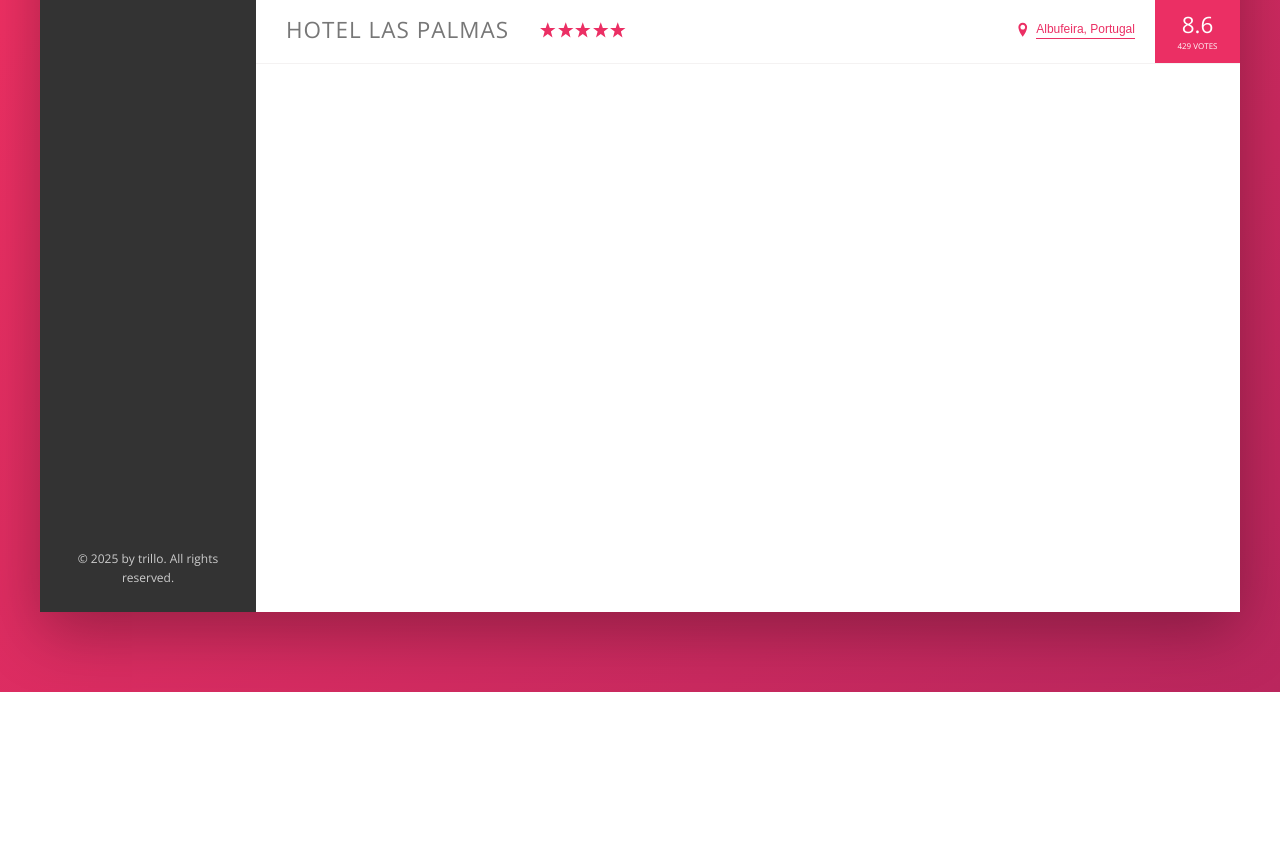
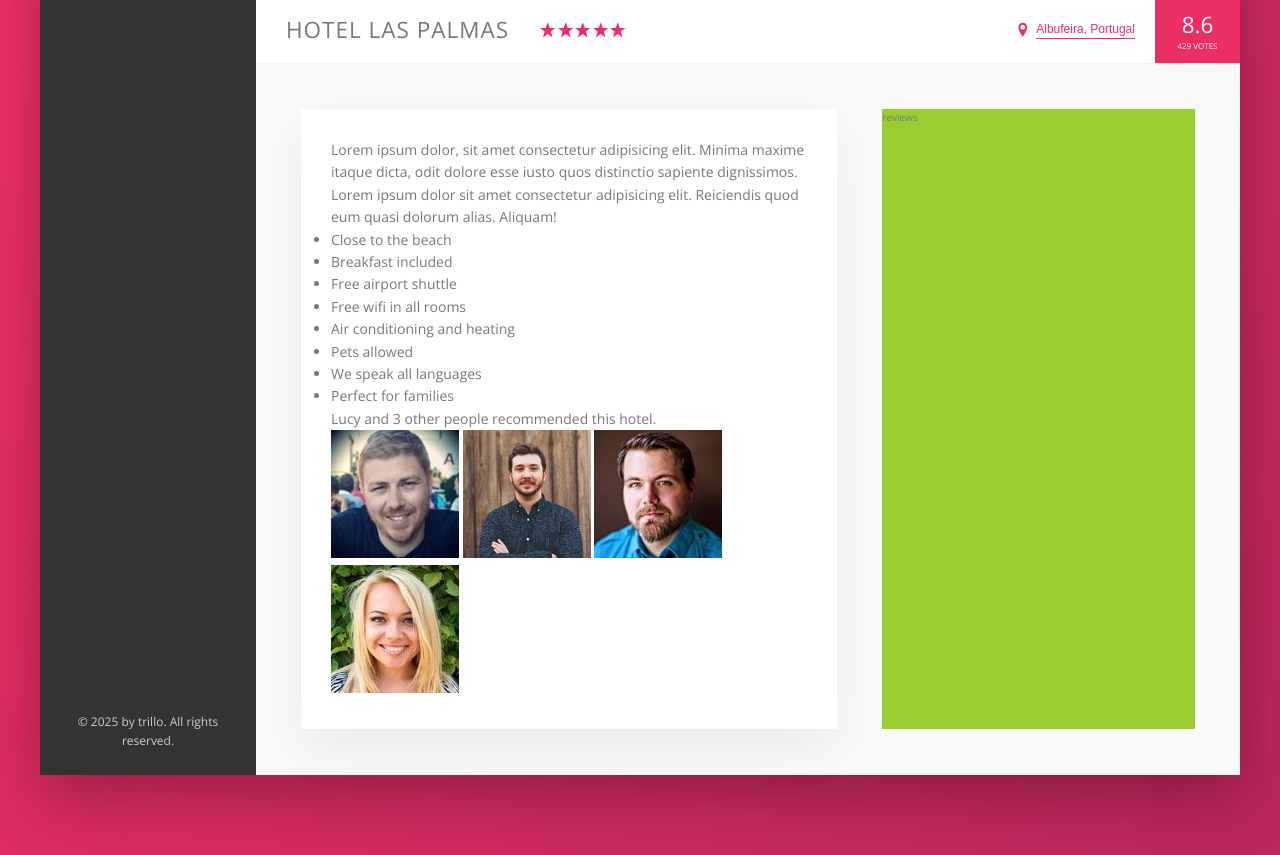
Before and after one commit to Souravbanerjeedata/trillo-booking-app-landing-page, a website: page index.html in a window 1280 px wide. Shown: the part 538-1393 px from the top of the page. Before the commit the page ends 1230 px from the top, so only its background shows below. Drawn offline with nearby package versions, Linux system fonts and the light colour scheme.

Commit message:
Building the Description Section - Part 1

```diff
--- a/index.html
+++ b/index.html
@@ -146,6 +146,57 @@
               <div class="overview__rating-count">429 votes</div>
             </div>
           </div>
+          <div class="detail">
+            <div class="description">
+              <p class="paragraph">
+                Lorem ipsum dolor, sit amet consectetur adipisicing elit. Minima
+                maxime itaque dicta, odit dolore esse iusto quos distinctio
+                sapiente dignissimos.
+              </p>
+              <p class="paragraph">
+                Lorem ipsum dolor sit amet consectetur adipisicing elit.
+                Reiciendis quod eum quasi dolorum alias. Aliquam!
+              </p>
+              <ul class="list">
+                <li class="list__item">Close to the beach</li>
+                <li class="list__item">Breakfast included</li>
+                <li class="list__item">Free airport shuttle</li>
+                <li class="list__item">Free wifi in all rooms</li>
+                <li class="list__item">Air conditioning and heating</li>
+                <li class="list__item">Pets allowed</li>
+                <li class="list__item">We speak all languages</li>
+                <li class="list__item">Perfect for families</li>
+              </ul>
+              <div class="recommend">
+                <p class="recommend__count">
+                  Lucy and 3 other people recommended this hotel.
+                </p>
+                <div class="recommend__friends">
+                  <img
+                    src="img/user-3.jpg"
+                    alt="User 1"
+                    class="recommend__photo"
+                  />
+                  <img
+                    src="img/user-4.jpg"
+                    alt="User 2"
+                    class="recommend__photo"
+                  />
+                  <img
+                    src="img/user-5.jpg"
+                    alt="User 3"
+                    class="recommend__photo"
+                  />
+                  <img
+                    src="img/user-6.jpg"
+                    alt="User 4"
+                    class="recommend__photo"
+                  />
+                </div>
+              </div>
+            </div>
+            <div class="user-reviews">reviews</div>
+          </div>
         </main>
       </div>
     </div>
--- a/sass/_base.scss
+++ b/sass/_base.scss
@@ -13,6 +13,9 @@
   --color-grey-dark-3: #999;
 
   --shadow-dark: 0 2rem 6rem rgba(0, 0, 0, 0.3);
+  --shadow-light: 0 2rem 5rem rgba(0, 0, 0, 0.06);
+
+  --line: 1px solid var(--color-grey-light-2);
 }
 
 * {
--- a/sass/_components.scss
+++ b/sass/_components.scss
@@ -203,7 +203,7 @@
 .overview {
   display: flex;
   align-items: center;
-  border-bottom: 1px solid var(--color-grey-light-2);
+  border-bottom: var(--line);
 
   &__heading {
     font-size: 2.25rem;
--- a/sass/_layout.scss
+++ b/sass/_layout.scss
@@ -10,7 +10,7 @@
   font-size: 1.4rem;
   height: 7rem;
   background-color: #fff;
-  border-bottom: 1px solid var(--color-grey-light-2);
+  border-bottom: var(--line);
   display: flex;
   justify-content: space-between;
   align-items: center;
@@ -31,6 +31,25 @@
 .hotel-view {
   background-color: #fff;
   flex: 1;
-  //test
-  height: 100rem;
 }
+
+.detail {
+  display: flex;
+  background-color: var(--color-grey-light-1);
+  padding: 4.5rem;
+  border-bottom: var(--line);
+}
+
+.description {
+  font-size: 1.4rem;
+  flex: 0 0 60%;
+  background-color: #fff;
+  box-shadow: var(--shadow-light);
+  padding: 3rem;
+  margin-right: 4.5rem;
+}
+
+.user-reviews {
+  flex: 1;
+  background-color: yellowgreen;
+}
```
Also changed, not shown: css/style.css, 1 other file.
